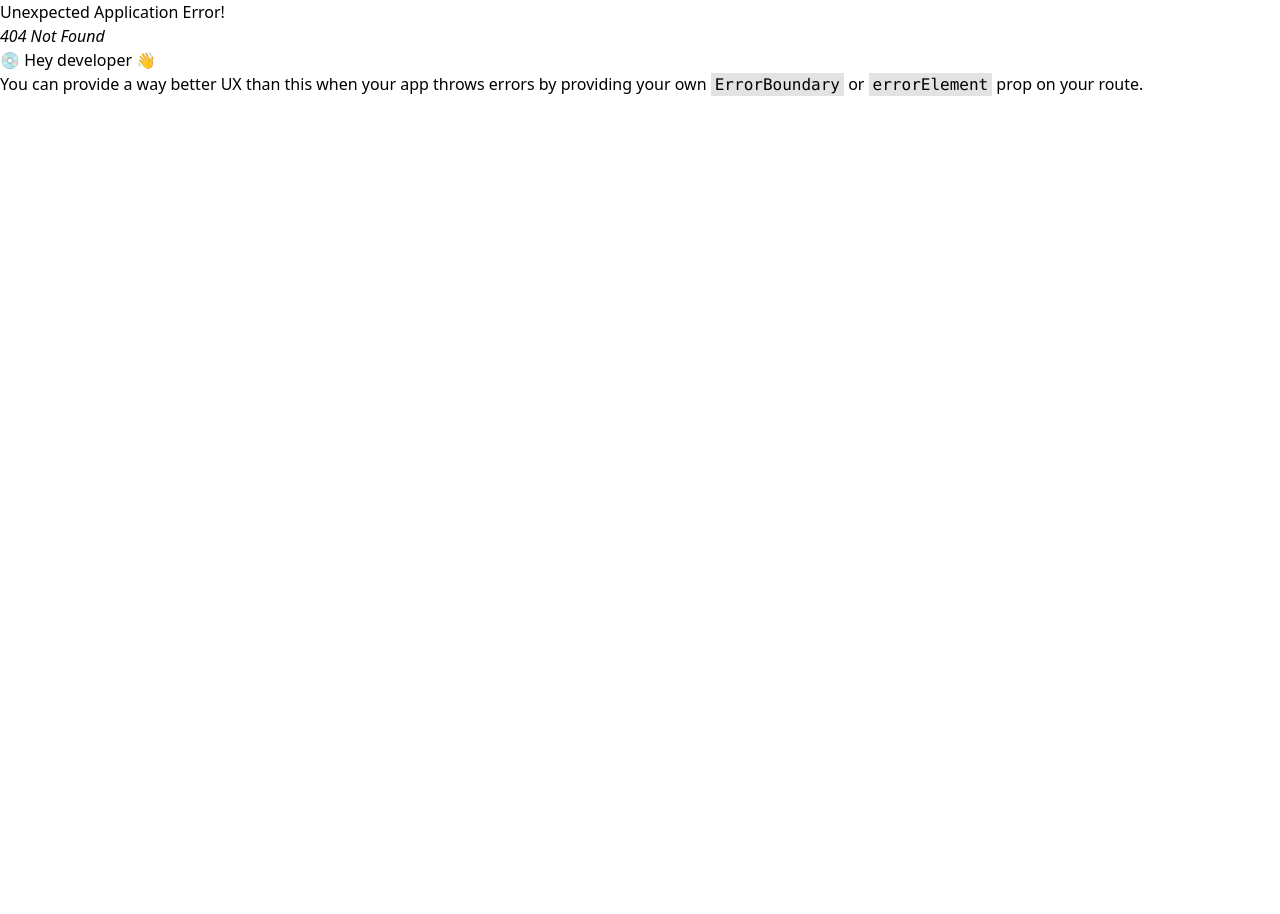
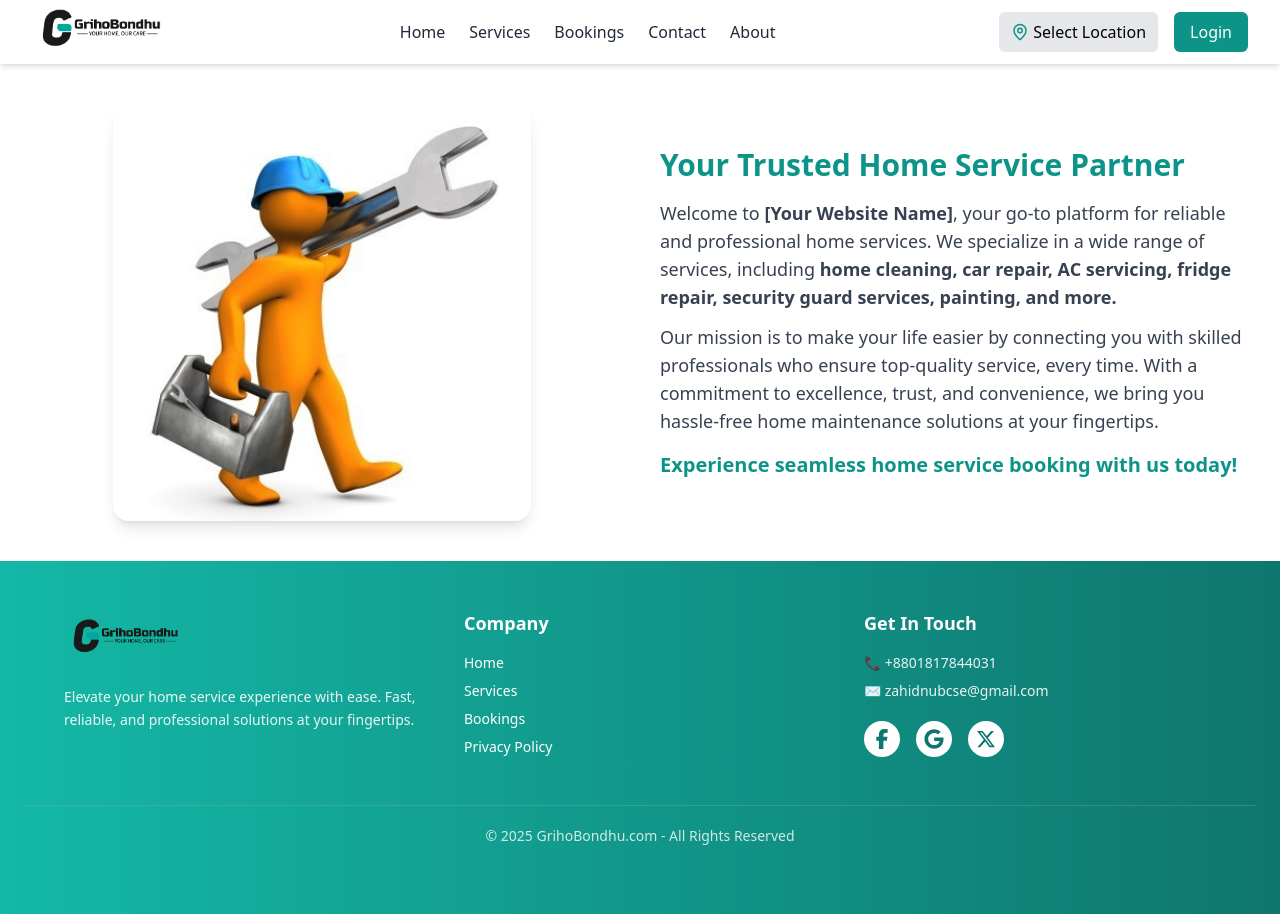
Before and after one commit to zahidnubcse/Home_Service_SD3, a React (Vite) app in the folder GrihoBondhu/: page /about in a window 1280 px wide. Before the commit this address had no page. Before the commit the page ends 800 px from the top, so only its background shows below. Built offline with nearby package versions, Linux system fonts and the light colour scheme.

Commit message:
About page

```diff
--- a/GrihoBondhu/src/Routes/router.jsx
+++ b/GrihoBondhu/src/Routes/router.jsx
@@ -5,6 +5,7 @@ import Services from "../pages/Services";
 import Login from "../pages/Login";
 import ContactPage from '../pages/Contact'
 import BookingPage from "../pages/BookingPage";
+import About from "../pages/About";
 
 
 const mainRoutes =[
@@ -12,7 +13,8 @@ const mainRoutes =[
     { path:"/services", element:<Services/>},
     { path:"/login", element:<Login/>},
     { path: "/contact",element:<ContactPage/>},
-    { path:"/booking", element:<BookingPage/>}
+    { path:"/booking", element:<BookingPage/>},
+    { path:"/about", element:<About/>}
 ];
 
 const router = createBrowserRouter([
--- a/GrihoBondhu/src/components/Navbar.jsx
+++ b/GrihoBondhu/src/components/Navbar.jsx
@@ -21,6 +21,7 @@ const Navbar = () => {
             <Link to="/services" className="hover:text-primary ">Services</Link>
             <Link to="/booking" className="hover:text-primary">Bookings</Link>
             <Link to="/contact" className="hover:text-primary">Contact</Link>
+            <Link to="/about" className="hover:text-primary">About</Link>
           </div>
 
           {/* Right Section: Location & Auth Buttons */}
@@ -48,6 +49,7 @@ const Navbar = () => {
           <Link to="/services" className="block px-4 py-2 hover:bg-gray-100">Services</Link>
           <Link to="/booking" className="block px-4 py-2 hover:bg-gray-100">Bookings</Link>
           <Link to="/contact" className="block px-4 py-2 hover:bg-gray-100">Contact</Link>
+          <Link to="/About" className="block px-4 py-2 hover:bg-gray-100">About</Link>
           <button className="flex items-center px-4 py-2 bg-gray-200 w-full">
             <MapPin size={18} className="text-primary mr-1" />
             Select Location
--- a/GrihoBondhu/src/pages/About.jsx
+++ b/GrihoBondhu/src/pages/About.jsx
@@ -1,11 +1,46 @@
-import React from 'react';
+import React from "react";
+import about from "../assets/about.jpg";
 
 const About = () => {
-    return (
-        <div>
+  return (
+    <div className="flex flex-col md:flex-row items-center justify-center gap-10 p-6 mt-20">
+      {/* Left Side - Image with Glow Effect */}
+      <div className="w-full md:w-1/2 flex justify-center">
+        <div className="w-[90%] md:w-[80%] lg:w-[70%] rounded-2xl shadow-lg overflow-hidden transition duration-300 ease-in-out hover:shadow-[0px_0px_20px_5px] hover:shadow-primary">
+          <img
+            src={about}
+            alt="About Us"
+            className="w-full rounded-2xl"
+          />
+        </div>
+      </div>
 
-        </div>
-    );
+      {/* Right Side - Content */}
+      <div className="w-full md:w-1/2 text-center md:text-left">
+        <h2 className="text-3xl font-bold text-teal-600">
+          Your Trusted Home Service Partner
+        </h2>
+        <p className="mt-4 text-lg text-gray-700">
+          Welcome to <strong>[Your Website Name]</strong>, your go-to platform
+          for reliable and professional home services. We specialize in a wide
+          range of services, including{" "}
+          <strong>
+            home cleaning, car repair, AC servicing, fridge repair, security
+            guard services, painting, and more.
+          </strong>
+        </p>
+        <p className="mt-3 text-lg text-gray-700">
+          Our mission is to make your life easier by connecting you with skilled
+          professionals who ensure top-quality service, every time. With a
+          commitment to excellence, trust, and convenience, we bring you
+          hassle-free home maintenance solutions at your fingertips.
+        </p>
+        <p className="mt-4 text-xl font-semibold text-teal-600">
+          Experience seamless home service booking with us today!
+        </p>
+      </div>
+    </div>
+  );
 };
 
 export default About;
```
Also changed, not shown: GrihoBondhu/src/assets/about.jpg (added).
